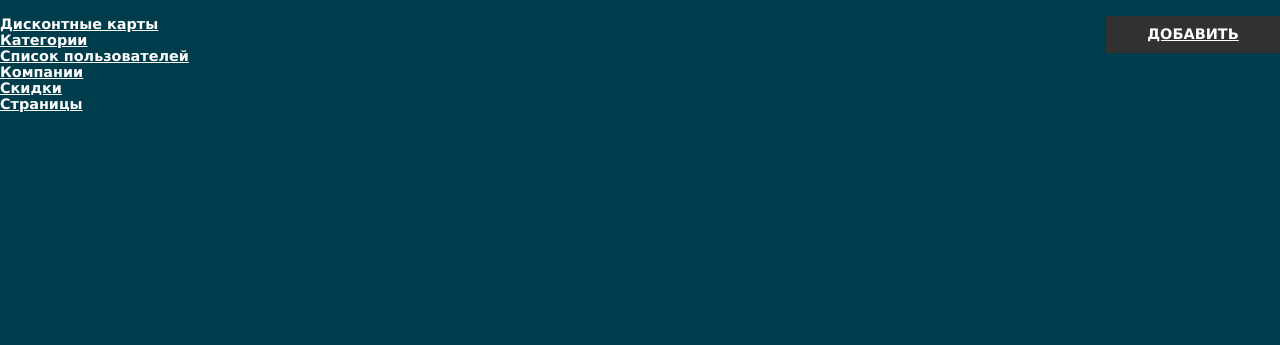
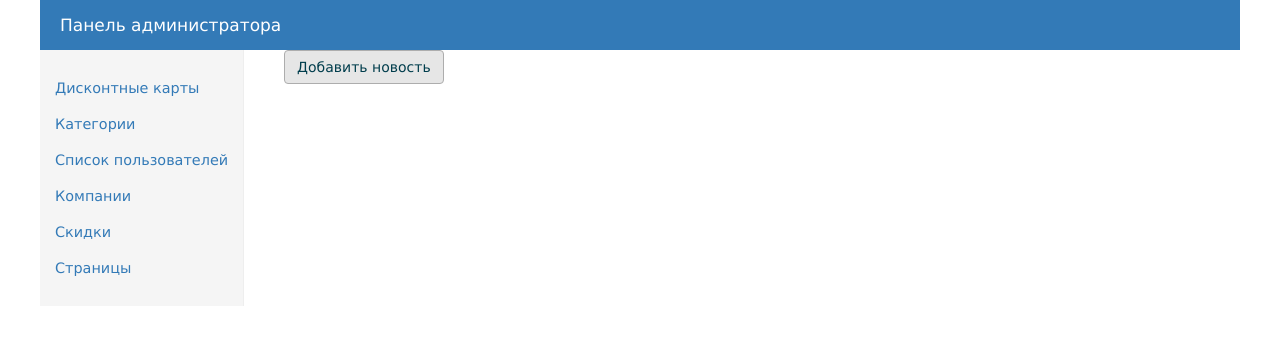
Before and after one commit to nuralys/dc-asar, a CakePHP app: the page made by app/View/News/admin_index.ctp in a window 1280 px wide. Shown: the top 345 px of the page. Run offline with PHP 8.4 and a stand-in for CakePHP, Linux system fonts and the light colour scheme; the template is opened without the code that fills it, so the values that code supplies are empty; some libraries are stand-ins or nearby versions.

Commit message:
админ

```diff
--- a/app/View/Companies/admin_index.ctp
+++ b/app/View/Companies/admin_index.ctp
@@ -1,7 +1,7 @@
-<div class="title admin_t">
+<div class=" admin_t">
 	<h2>Список компании</h2>
 </div>
-	<a href="companies/add">Добавить компанию</a>
+	<a class="admin_add"href="companies/add">Добавить компанию</a>
 <table>
 	<tr>
 		<th>ID</th>
--- a/app/View/Discounts/admin_index.ctp
+++ b/app/View/Discounts/admin_index.ctp
@@ -1,7 +1,7 @@
-<div class="title admin_t">
+<div class=" admin_t">
 	<h2>Скидки</h2>
 </div>
-	<a href="discounts/add">Добавить скидку</a>
+	<a class="admin_add"href="discounts/add">Добавить скидку</a>
 <table>
 	<tr>
 		<th>ID</th>
--- a/app/View/Discounts/admin_view.ctp
+++ b/app/View/Discounts/admin_view.ctp
@@ -1,7 +1,7 @@
-<div class="title admin_t">
+<div class=" admin_t">
 	<h2><?=$data['Company']['title'];?> : Скидки</h2>
 </div>
-	<a href="discounts/add">Добавить скидку</a>
+	<a class="admin_add" href="discounts/add">Добавить скидку</a>
 <table>
 	<tr>
 		<th>ID</th>
--- a/app/View/Layouts/default.ctp
+++ b/app/View/Layouts/default.ctp
@@ -28,7 +28,7 @@
 	<?php
 		echo $this->Html->meta('icon');
 
-		echo $this->Html->css(array('cake.generic'));
+		echo $this->Html->css(array('cake.generic','style'));
 
 		echo $this->Html->script(array('ckeditor/ckeditor', 'jquery.min', 'jquery.imgareaselect'));
 		echo $this->fetch('meta');
@@ -38,7 +38,11 @@
 </head>
 <body>
 <header>
-
+		<div class="cr">
+			<div class="title_admin">
+				<a href="">Панель администратора</a>
+			</div>
+		</div>
 		<section class="head">
 			<div class="cr">
 				<div class="logo">
@@ -47,7 +51,7 @@
 					</a>
 
 				</div>
-				<nav class="top_menu">
+				<nav class="top_menu_admin">
 					<div class="top_menu_item">
 						<a href="/admin/cards">Дисконтные карты</a>
 					</div>
@@ -71,15 +75,15 @@
 			</div>
 		</section>
 	</header>
-
-		<div class="content">
+	<div class="cr">
+		<div class="content_admin">
 
 			<?php echo $this->Session->flash('good'); ?>
 			<?php echo $this->Session->flash('bad'); ?>
 
 			<?php echo $this->fetch('content'); ?>
 		</div>
-
+	</div>
 
 
 	<?php //echo $this->element('sql_dump'); ?>
--- a/app/View/News/admin_index.ctp
+++ b/app/View/News/admin_index.ctp
@@ -1,4 +1,4 @@
-	<div class="admin_model"><a href="/admin/news/add" class="admin_button model">Добавить новость</a></div>
+	<div class="admin_model"><a href="/admin/news/add" class="admin_add">Добавить новость</a></div>
 <ul class="news_admin_container">
 	<?php foreach($data as $item): ?>
 		<li class="news_item_admin">
--- a/app/View/Products/admin_index.ctp
+++ b/app/View/Products/admin_index.ctp
@@ -1,5 +1,5 @@
 <h1>Список товаров</h1>
-<a href="/admin/products/add">Добавить новый товар</a>
+<a href="/admin/products/add" class="admin_add">Добавить новый товар</a>
 
  <?php if(!empty($data)): ?>
 
--- a/app/webroot/css/cake.generic.css
+++ b/app/webroot/css/cake.generic.css
@@ -23,10 +23,10 @@
 
 /** General Style Info **/
 body {
-	background: #003d4c;
+    background: #fff;
     color: #fff;
-	font-family:'lucida grande',verdana,helvetica,arial,sans-serif;
-	font-size:90%;
+    font-family: 'lucida grande',verdana,helvetica,arial,sans-serif;
+    font-size: 90%;
     margin: 0;
 }
 nav {
@@ -968,3 +979,74 @@
     z-index:20;
 }
 /*админ конец*/
+.top_menu_item a {
+    padding-right: 20px;
+    padding-left: 20px;
+    position: relative;
+    display: block;
+    color: #337ab7;
+    padding: 10px 15px;
+    font-weight: normal;
+}
+.top_menu_item a:hover {
+    text-decoration: none;
+    background-color: #eee;
+}
+.top_menu_item {
+    position: relative;
+    display: block;
+}
+.top_menu_admin {
+    top: 51px;
+    bottom: 0;
+    left: 0;
+    z-index: 1000;
+    display: block;
+    padding: 20px 0px;
+    overflow-x: hidden;
+    overflow-y: auto;
+    background-color: #f5f5f5;
+    border-right: 1px solid #eee;
+}
+.content_admin {
+    padding-right: 40px;
+    padding-left: 40px;
+    float: left;
+    width: 70%;
+}
+.admin_add  {
+    display: inline-block;
+    padding: 6px 12px;
+    margin-bottom: 0;
+    font-size: 14px;
+    margin-bottom: 20px;
+    font-weight: normal;
+    line-height: 1.42857143;
+    text-align: center;
+    white-space: nowrap;
+    vertical-align: middle;
+    -ms-touch-action: manipulation;
+    touch-action: manipulation;
+    cursor: pointer;
+    -webkit-user-select: none;
+    -moz-user-select: none;
+    -ms-user-select: none;
+    user-select: none;
+    background-image: none;
+    background-color: #e6e6e6;
+    border-color: #adadad;
+    border: 1px solid #adadad;
+    border-radius: 4px;
+}.title_admin {
+    background-color: #337ab7;
+    width: 100%;
+    height: 50px;
+    color: #fff;
+}
+.title_admin a {
+    font-size: 17px;
+    line-height: 50px;
+    color: #fff;
+    padding-left: 20px;
+    font-weight: normal;
+}
--- a/app/webroot/css/style.css
+++ b/app/webroot/css/style.css
@@ -1450,3 +1450,9 @@
     padding: 30px 7px;
 }
 }
+.piramidu ul  > li {
+    list-style: none;
+    width: 100%;
+    margin-bottom: 10px;
+    background: #000;
+}
```
Also changed, not shown: other parts of app/webroot/css/cake.generic.css (+20 -9 lines), app/Controller/UsersController.php (+7 -6 lines), app/View/Pages/admin_index.ctp (+5 -4 lines), app/View/Users/cabinet.ctp (+8 -2 lines). Lines whose indentation alone changed are shown as unchanged.
